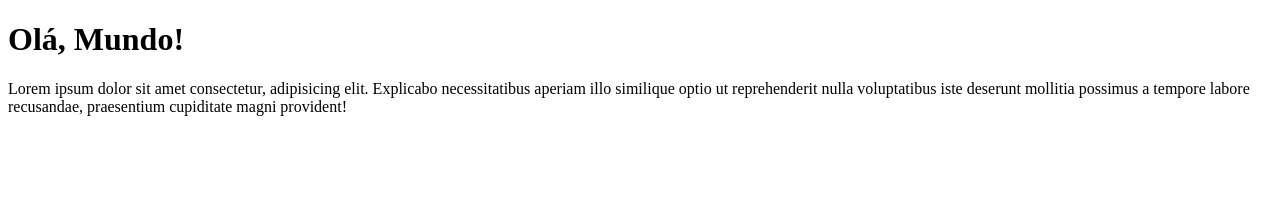
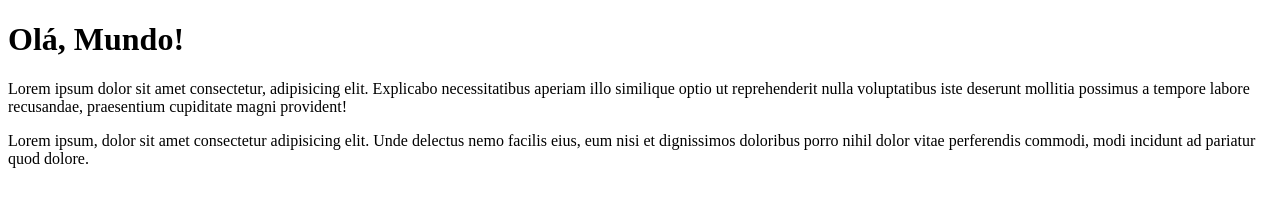
Before and after one commit to Diegovechin/Ola-mundo, a plain HTML site: page SiteEx/index.html in a window 1280 px wide. Drawn offline with Linux system fonts and the light colour scheme.

Commit message:
mudou index

```diff
--- a/SiteEx/index.html
+++ b/SiteEx/index.html
@@ -1,13 +1,20 @@
 <!DOCTYPE html>
 <html lang="pt-br">
+
 <head>
     <meta charset="UTF-8">
     <meta name="viewport" content="width=device-width, initial-scale=1.0">
     <title>Meu primeiro site em repositorio</title>
 </head>
+
 <body>
     <h1>Olá, Mundo!</h1>
-    <p>Lorem ipsum dolor sit amet consectetur, adipisicing elit. Explicabo necessitatibus aperiam illo similique optio ut reprehenderit nulla voluptatibus iste deserunt mollitia possimus a tempore labore recusandae, praesentium cupiditate magni provident!
+    <p>Lorem ipsum dolor sit amet consectetur, adipisicing elit. Explicabo necessitatibus aperiam illo similique optio
+        ut reprehenderit nulla voluptatibus iste deserunt mollitia possimus a tempore labore recusandae, praesentium
+        cupiditate magni provident!
     </p>
+    <p>Lorem ipsum, dolor sit amet consectetur adipisicing elit. Unde delectus nemo facilis eius, eum nisi et
+        dignissimos doloribus porro nihil dolor vitae perferendis commodi, modi incidunt ad pariatur quod dolore.</p>
 </body>
+
 </html>
```
